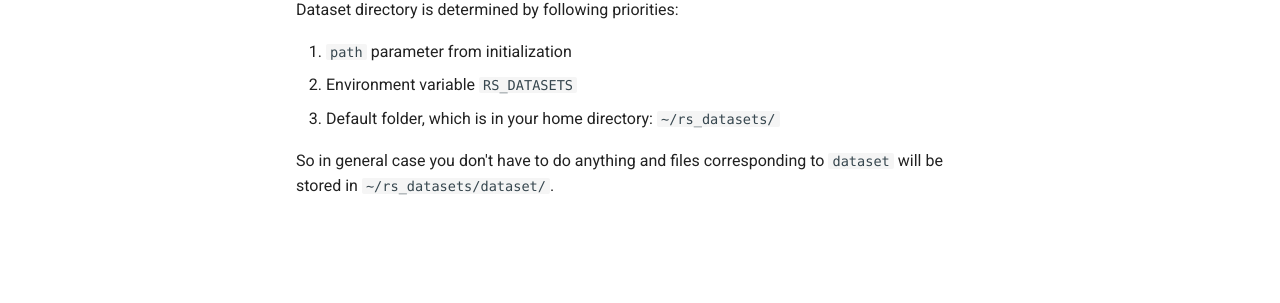
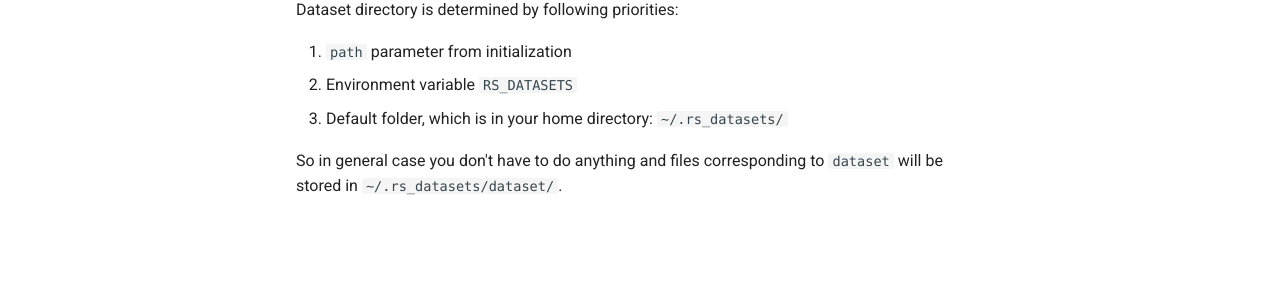
Before and after one commit to Darel13712/rs_datasets, an MkDocs documentation site: the page built from docs/directory.md, in a window 1280 px wide. Shown: the part 224-527 px from the top of the page. Built offline with MkDocs 1.6.1 and Material for MkDocs 9.7.7, drawn with Linux system fonts in a browser that asks for light colours; some web fonts are replaced; comment, search, counter and statistics services are not loaded.

```diff
--- a/docs/directory.md
+++ b/docs/directory.md
@@ -6,7 +6,7 @@ Dataset directory is determined by following priorities:
 
 1. `path` parameter from initialization
 2. Environment variable `RS_DATASETS`
-3. Default folder, which is in your home directory: `~/rs_datasets/`
+3. Default folder, which is in your home directory: `~/.rs_datasets/`
 
 So in general case you don't have to do anything
-and files corresponding to `dataset` will be stored in `~/rs_datasets/dataset/`.
+and files corresponding to `dataset` will be stored in `~/.rs_datasets/dataset/`.
```
